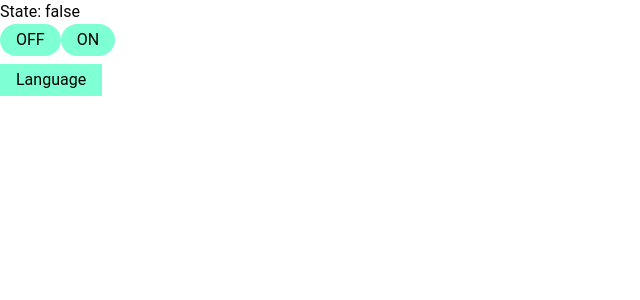
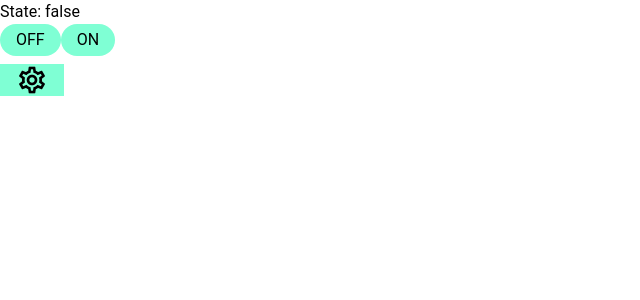
Before and after one commit to k-daiguji/vite_vitest_vue_vuetify, a Vue app: page / in a window 1280 px wide. Shown: the top 300 px of the page, without its empty margins (0-640 px from the left). Built offline with nearby package versions, Linux system fonts and the light colour scheme.

Commit message:
Fixed base icon (#107)

```diff
--- a/src/app/components/BaseIcon.vue
+++ b/src/app/components/BaseIcon.vue
@@ -1,10 +1,8 @@
 <script setup lang="ts">
 import type { icon } from "@/app/constants/icon";
-import type { Theme } from "@/app/types/color";
 
 const { enabled = true } = defineProps<{
   icon: (typeof icon)[keyof typeof icon];
-  theme: Theme;
 
   enabled?: boolean;
 }>();
@@ -12,8 +10,8 @@ const { enabled = true } = defineProps<{
 
 <template>
   <span
-    class="icon"
-    :class="icon, theme, { enabled }"
+    class="default-height icon"
+    :class="{ [icon]: true, enabled }"
   ></span>
 </template>
 
@@ -21,8 +19,8 @@ const { enabled = true } = defineProps<{
 .icon {
   align-items: center;
   display: flex;
-  font-size: 32px;
-  height: 32px;
-  width: 32px;
+  font-size: var(--height);
+  height: var(--height);
+  width: var(--height);
 }
 </style>
--- a/src/app/constants/icon.ts
+++ b/src/app/constants/icon.ts
@@ -1,4 +1,3 @@
 export const icon = {
-  lock: "mdi mdi-lock",
-  unlock: "mdi mdi-lock-open",
+  settings: "mdi mdi-cog-outline",
 } as const;
--- a/src/app/types/color.ts
+++ /dev/null
@@ -1,3 +0,0 @@
-import type { theme } from "@/app/constants/color";
-
-export type Theme = (typeof theme)[keyof typeof theme];
--- a/src/app/views/App.vue
+++ b/src/app/views/App.vue
@@ -9,12 +9,17 @@ import Settings from "@/app/views/AreaSettings.vue";
 </template>
 
 <style>
+.default-height {
+  --height: 32px;
+}
+
 .bg-default {
   background-color: #eee;
 }
 
 .primary {
-  &:disabled {
+  &:disabled,
+  &:not(.enabled) {
     background-color: lightgray;
     color: #b0b0b0;
   }
--- a/src/app/views/AreaSettings.vue
+++ b/src/app/views/AreaSettings.vue
@@ -3,8 +3,10 @@ import { ref } from "vue";
 
 import Button from "@/app/components/BaseButton.vue";
 import BaseDialog from "@/app/components/BaseDialog.vue";
+import Icon from "@/app/components/BaseIcon.vue";
 import { theme } from "@/app/constants/color";
 import { dialogSize } from "@/app/constants/dialog";
+import { icon } from "@/app/constants/icon";
 
 const isVisible = ref(false);
 </script>
@@ -16,7 +18,10 @@ const isVisible = ref(false);
       rounded="0"
       @click="isVisible = true"
     >
-      Language
+      <Icon
+        :class="theme.primary"
+        :icon="icon.settings"
+      />
     </Button>
     <BaseDialog
       v-model="isVisible"
```
Also changed, not shown: 1 other file (tests, documents, lock files or other folders).
